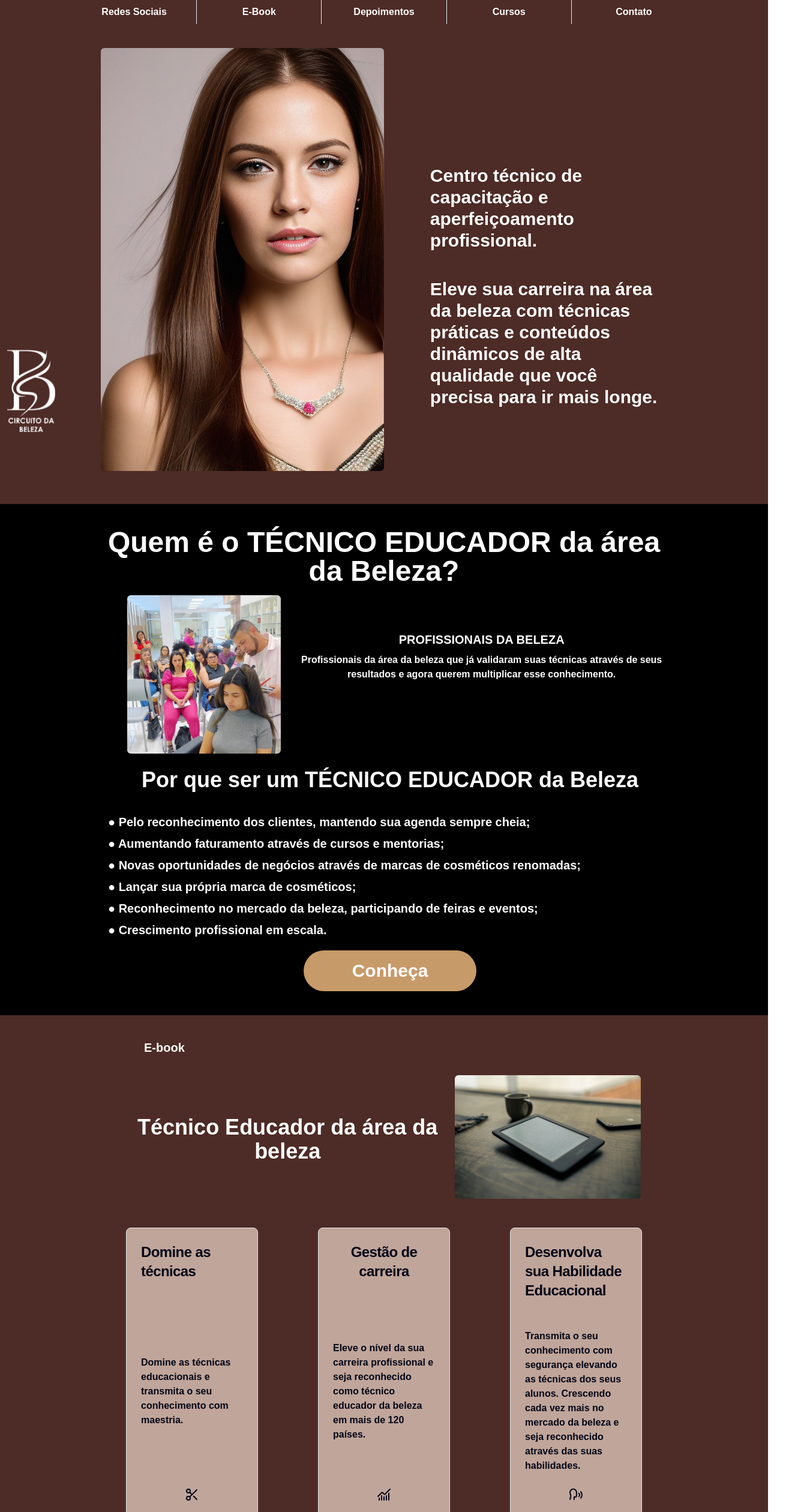
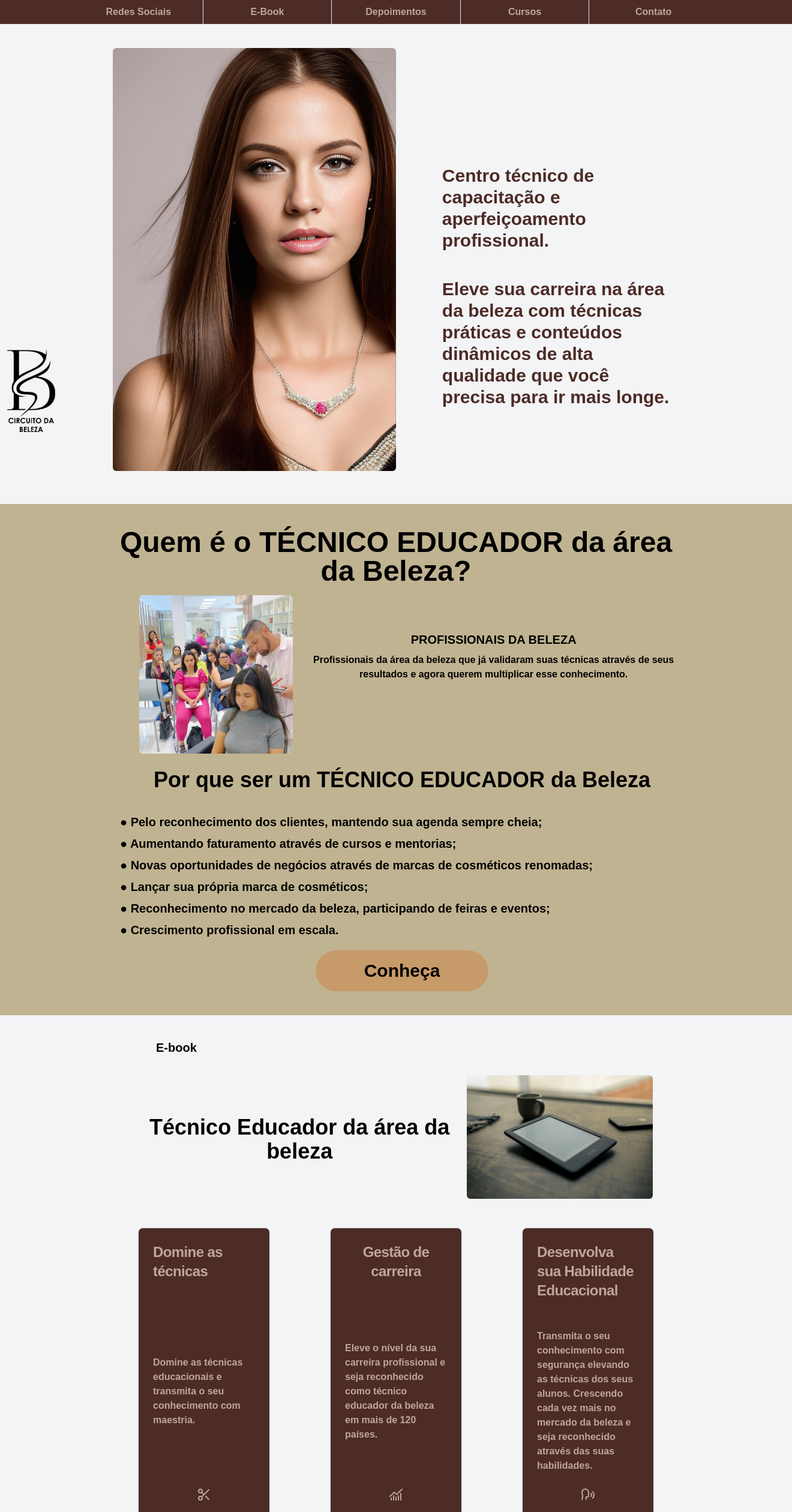
Before and after one commit to Riba12/CircuitoBeleza, a Next.js app: page / in a window 1280 px wide. Shown: the top 2520 px of the page at 60% size, 1320 px wide, since content can reach past the window. Built offline with nearby package versions, Linux system fonts and the light colour scheme.

Commit message:
new colors

```diff
--- a/src/app/page.tsx
+++ b/src/app/page.tsx
@@ -23,7 +23,8 @@ function ScrollToComponent(componentId: string) {
 
 export default function Home() {
   return (
-    <main className="w-full md:min-w-max font-century font-semibold bg-marrom-500">
+    // faltando responsividade em altura
+    <main className="w-full md:min-w-max font-century font-semibold bg-gray-100">
       <Head scrollToComponent={ScrollToComponent} />
       <Landing />
       <Quem />
--- a/src/components/contato.tsx
+++ b/src/components/contato.tsx
@@ -4,7 +4,7 @@ import BotaoWpp from "./botaoWpp";
 export default function Contato(){
 
     return(
-        <div className="flex mt-10 text-white">
+        <div className="flex pt-10 bg-gray-100">
             <div className="grow"></div>
             <section className="flex flex-col w-[960px]">
                 <div className="text-center text-3xl md:text-5xl">Estamos a um clique de distância. Envie sua mensagem!</div>
--- a/src/components/depo.tsx
+++ b/src/components/depo.tsx
@@ -30,7 +30,7 @@ export default function Depo() {
     const nome = ['Ana Maria Souza', 'Carla Francoso da Conceição', 'Joselma Rafaela Guimarães da Silva', 'Julia Soares', 'Marcela Souza Lima']
     const mk = ['mk1.png', 'mk2.png', 'mk3.png', 'mk4.png', 'mk5.png', 'mk6.png', 'mk7.png']
     return (
-        <div className="flex bg-black text-white">
+        <div className="flex bg-oliva-500 ">
             <div className="grow"></div>
             <section className="my-8 w-full md:w-[960px]">
                 <div className="flex justify-center">
@@ -44,7 +44,7 @@ export default function Depo() {
                             {Array.from({ length: 5 }).map((_, index) => (
                                 <CarouselItem key={index} >
                                     <div className="p-1">
-                                        <Card className='bg-bege-500 '>
+                                        <Card className='bg-gray-100 text-marrom-500'>
                                             <CardContent className="flex items-center justify-center p-6">
                                                 <div className="flex flex-col text-sm md:text-xl">
                                                     <div className='flex space-x-10'>
@@ -89,12 +89,12 @@ export default function Depo() {
                         <div className="text-7xl">
                             R$ 97,00
                         </div>
-                        <div className="text-red-400">
+                        <div className="text-yellow-600">
                             ou 5x de R$ 19,40
                         </div>
                         <div>
                             <Link href="https://pay.kiwify.com.br/fTT4C1K" passHref legacyBehavior >
-                                <a target='_blank' className="w-96 p-4 rounded-full text-center bg-laranja-500 text-white text-xl md:text-3xl hover:bg-gray-400">
+                                <a target='_blank' className="w-96 p-4 rounded-full text-center bg-laranja-500 text-xl md:text-3xl hover:bg-gray-400">
                                     Quero mudar de vida agora
                                 </a>
                             </Link>
--- a/src/components/ebook.tsx
+++ b/src/components/ebook.tsx
@@ -20,7 +20,7 @@ import Link from "next/link";
 export default function Ebook() {
 
     return (
-        <div className="bg-marrom-500 flex text-white">
+        <div className="bg-gray-100 flex">
             <div className="grow"></div>
             <section className="w-full pt-5 md:w-[960px] md:p-10">
                 <div>
@@ -33,8 +33,8 @@ export default function Ebook() {
                             </div>
                         </div>
                     </div>
-                    <div className="flex justify-around py-4 md:space-x-20">
-                        <Card className="bg-bege-500 w-1/4 flex flex-col justify-between">
+                    <div className="flex justify-around py-4 md:space-x-20 ">
+                        <Card className="bg-marrom-500 text-bege-500 w-1/4 flex flex-col justify-between">
                             <CardHeader>
                                 <CardTitle className="text-[10px] md:text-2xl">Domine as técnicas</CardTitle>
                             </CardHeader>
@@ -45,7 +45,7 @@ export default function Ebook() {
                                 <p><Scissors /></p>
                             </CardFooter>
                         </Card>
-                        <Card className="bg-bege-500 w-1/4 flex flex-col justify-between">
+                        <Card className="bg-marrom-500 text-bege-500 w-1/4 flex flex-col justify-between">
                             <CardHeader>
                                 <CardTitle className="text-[10px] md:text-2xl text-center">Gestão de carreira</CardTitle>
                             </CardHeader>
@@ -56,7 +56,7 @@ export default function Ebook() {
                                 <p><ChartNoAxesCombined /></p>
                             </CardFooter>
                         </Card>
-                        <Card className="bg-bege-500 w-1/4 flex flex-col justify-between">
+                        <Card className="bg-marrom-500 text-bege-500 w-1/4 flex flex-col justify-between">
                             <CardHeader>
                                 <CardTitle className="text-[10px] md:text-2xl">Desenvolva sua Habilidade Educacional</CardTitle>
                             </CardHeader>
@@ -110,7 +110,7 @@ export default function Ebook() {
                             </NavigationMenuList>
                         </NavigationMenu>
                     </div>
-                    <div className="bg-laranja-500 text-center text-branco-100 text-xl rounded-md p-4 my-14 mx-3 md:w-[855px]">
+                    <div className="bg-marrom-500 text-center text-branco-100 text-xl rounded-md p-4 my-14 mx-3 md:w-[855px]">
                         <h1 className="text-2xl">AUMENTE SEU FATURAMENTO!!!</h1><br />
                         <h2 className="text-lg">Em média, profissionais que investem em formação e especializações na área da beleza podem alcançar um aumento significativo de renda de até 60%</h2>
                         <br/>
@@ -118,12 +118,12 @@ export default function Ebook() {
                     </div>
                     <div className=" flex justify-center m-2 p-4">
                     <Link href="https://pay.kiwify.com.br/fTT4C1K" passHref legacyBehavior >
-                        <a target='_blank' className="w-96 py-4 rounded-full text-center bg-laranja-500 text-white text-xl md:text-3xl hover:bg-gray-400">
+                        <a target='_blank' className="w-96 py-4 rounded-full text-center bg-laranja-500 text-xl md:text-3xl hover:bg-gray-400">
                             Garanta o seu agora
                         </a>
                     </Link>
                     </div>
-                    <div className="flex text-xl pb-5 pl-1">
+                    <div className="flex text-xl pb-5 pl-1 text-marrom-500">
                         <Asterisk />
                         O Ebook tem o conteúdo aprovado e validado pela FEPCSSP(Federação das Escolas Profissionais de Cabeleireiro e Similares)
                     </div>
--- a/src/components/footer.tsx
+++ b/src/components/footer.tsx
@@ -4,7 +4,7 @@ import Link from 'next/link';
 export default function Footer() {
 
     return (
-        <section className='bg-black text-branco-100 flex justify-between mt-10 text-[10px] md:text-base'>
+        <section className='bg-black text-bege-500 flex justify-between mt-10 text-[10px] md:text-base'>
             <div className='flex p-2 space-x-1 mt-2'>
                 <Link href='https://www.instagram.com/circuitodabeleza_/' passHref legacyBehavior>
                     <a target='_blank'>
--- a/src/components/head.tsx
+++ b/src/components/head.tsx
@@ -9,7 +9,7 @@ interface HeadProps {
 
 export default function Head({ scrollToComponent }: HeadProps) {
     return (
-        <><div className="flex text-white">
+        <><div className="flex bg-marrom-500 text-bege-500">
             <div className="grow"></div>
             <section className="flex justify-around text-xs space-x-2 md:text-base md:w-4/5">
                 <div className="md:w-1/5 hover:bg-bege-100">
--- a/src/components/landing.tsx
+++ b/src/components/landing.tsx
@@ -1,23 +1,23 @@
 import Link from "next/link";
 import Image from 'next/image'
 import chica from '../../public/chica2.png'
-import logo from '../../public/logo2.png'
+import logo from '../../public/logo1.png'
 
 
 export default function Landing() {
 
     return (
         <>
-            <div className="bg-marrom-500 flex h-dvh text-white">
+            <div className="bg-gray-100 flex h-dvh text-marrom-500">
                 <div className="grow "></div>
                 <section className="flex flex-row font-cocosharp w-full h-full md:w-[960px] md:h-dvh 2xl:w-[1440px] ">
                     <div className="flex flex-col w-1/2">
                         <div className="relative place-content-center pl-2 h-2/3 md:pt-10">
-                            <Image src={chica} alt="Mulher Morena" priority className="rounded-md" />
+                            <Image src={chica} alt="Mulher Morena" priority className="rounded-md " />
                         </div>
                         <div className="grow"></div>
                     </div>
-                    <div className="w-1/2 flex flex-col justify-around md:justify-evenly">
+                    <div className="w-1/2 flex flex-col justify-around md:justify-evenly ">
                         <div className="animate-slideInLogo w-24 md:animate-slideInLogoBig md:w-44">
                             <Image src={logo} alt="Logo" className="w-12 md:w-20 2xl:w-32" />
                         </div>
--- a/src/components/logofixa.tsx
+++ b/src/components/logofixa.tsx
@@ -2,6 +2,6 @@
 export default function LogoFixa(){
 
     return(
-            <img src="logo2.png" className="w-9 md:w-20"/>
+            <img src="logo1.png" className="w-9 md:w-20"/>
     );
 }
--- a/src/components/quem.tsx
+++ b/src/components/quem.tsx
@@ -4,7 +4,7 @@ export default function Quem() {
 
     return (
         <>
-            <div className="flex bg-black text-white">
+            <div className="flex bg-oliva-500 min-h-full">
                 <div className="grow"></div>
                 <section className="flex flex-col w-full font-century md:w-[960px] space-x-5  py-10">
                     <div>
@@ -38,7 +38,7 @@ export default function Quem() {
                     </div>
                     <div className="mt-5 flex justify-center">
                         <Link href="https://pay.kiwify.com.br/fTT4C1K" passHref legacyBehavior >
-                            <a target='_blank' className="w-72 py-4 rounded-full text-center bg-laranja-500 text-white text-xl md:text-3xl hover:bg-gray-400">
+                            <a target='_blank' className="w-72 py-4 rounded-full text-center bg-laranja-500 text-xl md:text-3xl hover:bg-gray-400">
                                 Conheça
                             </a>
                         </Link>
--- a/tailwind.config.ts
+++ b/tailwind.config.ts
@@ -37,6 +37,9 @@ const config = {
         oliva:{
           500: '#C0B391'
         },
+        rosa:{
+          100: '#FFE6F7'
+        }
       },
       keyframes: {
         "accordion-down": {
```
Also changed, not shown: src/components/cursos.tsx (+14 -13 lines), public/curso_sobrancelha.png (added).
